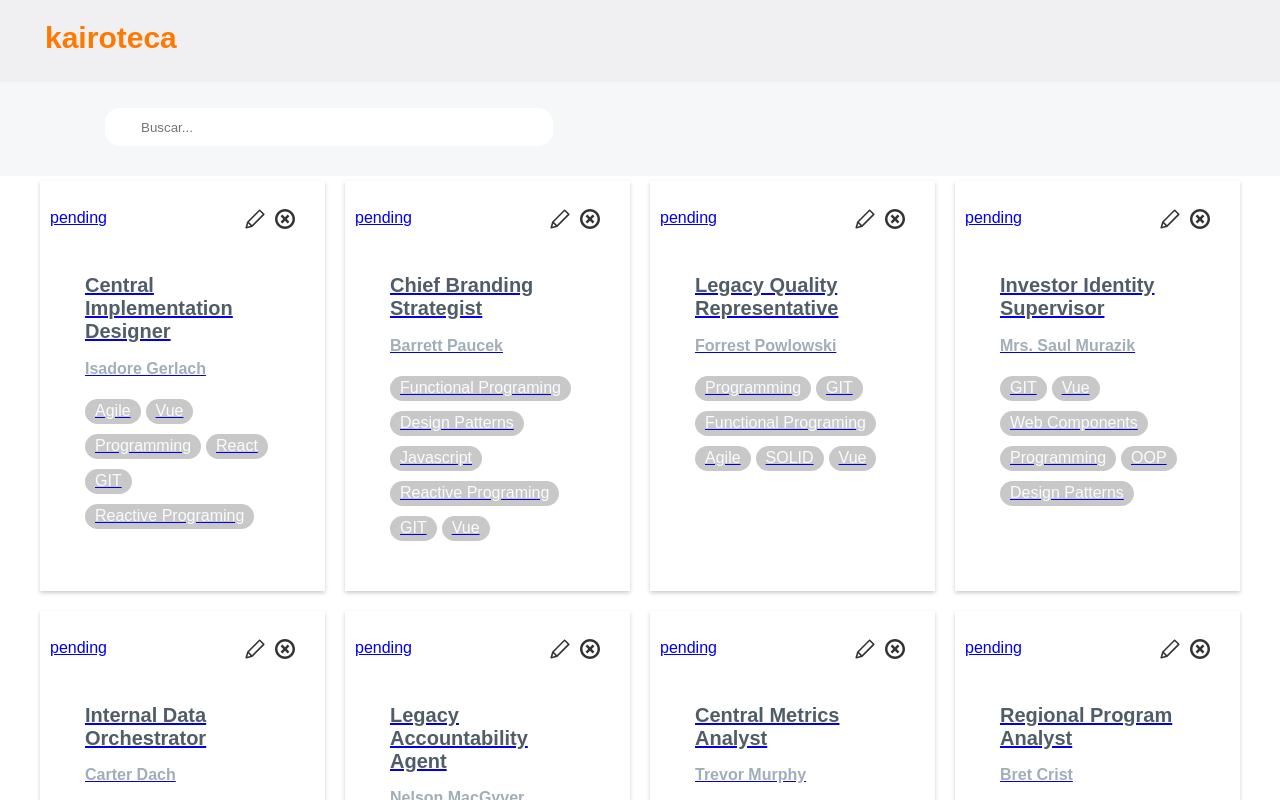
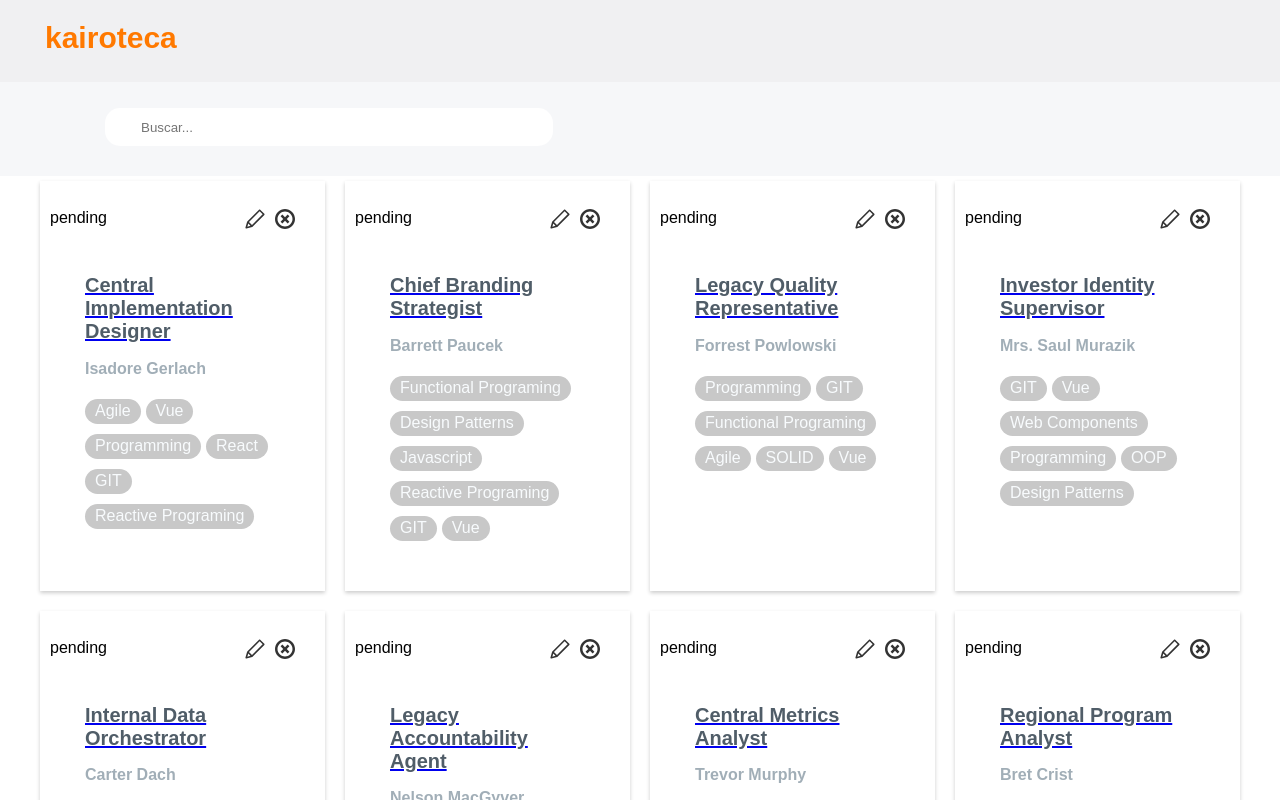
Before and after one commit to esterlegaz/easley-s4-kairoteca, a React (Create React App) app: page / in a window 1280 px wide. Shown: the top 800 px of the page. Built offline with nearby package versions, Linux system fonts and the light colour scheme.

Commit message:
Feature: update route functionality

```diff
--- a/src/components/Detail/CardDetail.js
+++ b/src/components/Detail/CardDetail.js
@@ -3,6 +3,8 @@ import PropTypes from "prop-types";
 import Status from './Status';
 import Icons from './Icons';
 import ViewDetail from "./ViewDetail";
+import {Link} from 'react-router-dom';
+
 
 class CardDetail extends Component {
 
@@ -16,7 +18,7 @@ class CardDetail extends Component {
     }
   }
   render() {
-    const { author, title, tags, status } = this.props.item;
+    const { author, title, tags, status} = this.props.item;
 
     return (
       <div>
@@ -25,7 +27,9 @@ class CardDetail extends Component {
           <Icons id={this.props.item.id} deleteBook={this.props.deleteBook} />
         </div>
         <div className="book__detail">
-          <h2 className="book__title" onClick={this.props.viewDetails} data-titleid={this.props.item.id}>{title}</h2>
+          <Link to={`./book/${this.props.item.id}`} className="book__list-link">
+            <h2 className="book__title"  data-titleid={this.props.item.id}>{title}</h2>
+          </Link>
           <h3 className="book__author">{author}</h3>
           <ul className="book__tags--list">
             {tags.map((tag, index) => {
--- a/src/components/Main/List.js
+++ b/src/components/Main/List.js
@@ -1,7 +1,6 @@
 import React, { Component } from "react";
 import PropTypes from "prop-types";
 import CardDetail from './../Detail/CardDetail';
-import {Link} from 'react-router-dom';
 
 class List extends Component {
   render() {
@@ -12,9 +11,7 @@ class List extends Component {
             {this.props.bookList.map(item => {
               return (
                 <li key={item.id} className="book__list">
-                  <Link to={`./book/${item.id}`} className="book__list-link">
-                    <CardDetail deleteBook={this.props.deleteBook} item={item} handleLoan={this.props.handleLoan} />
-                  </Link>
+                  <CardDetail deleteBook={this.props.deleteBook} item={item} handleLoan={this.props.handleLoan} />
                 </li>
               )
             })}
```
